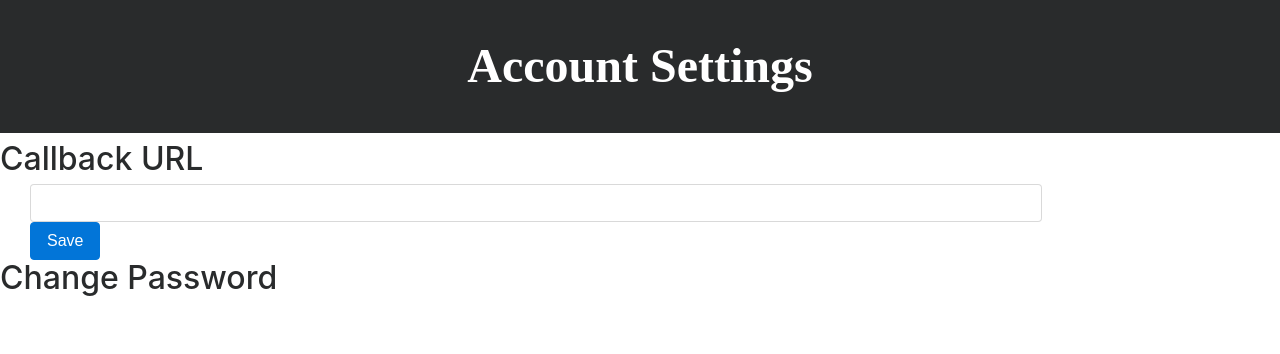
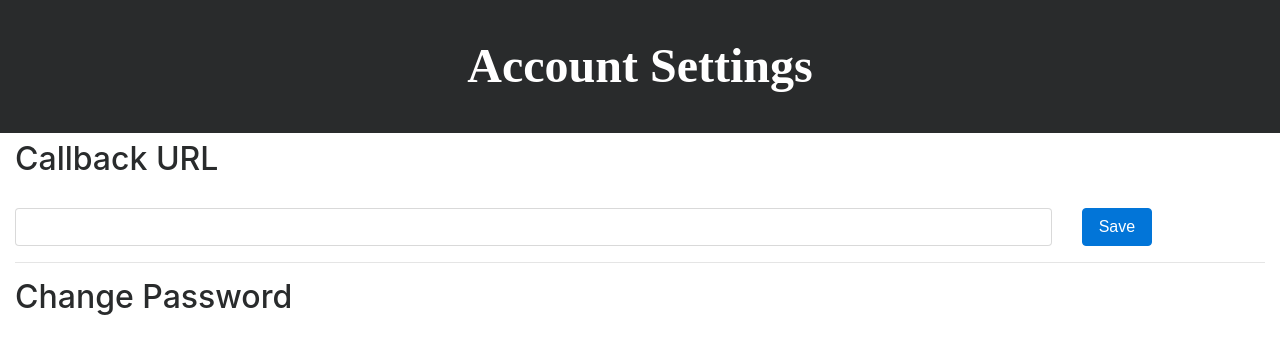
Before and after one commit to ashiswin/Kodyac-Web, a PHP site: page /settings.php in a window 1280 px wide. Shown: the part 56-410 px from the top of the page. Run offline with PHP 8.4, Linux system fonts and the light colour scheme; the visitor is signed in with stand-in values (Sample User, id 1); data that the repository does not hold is empty; some libraries are stand-ins or nearby versions; some web fonts are replaced.

Commit message:
Debug layout

```diff
--- a/settings.php
+++ b/settings.php
@@ -48,10 +48,9 @@
 			<h1 style="font-family: 'Martel', Times New Roman, serif; font-weight: bold; text-align: center; padding: 5vh; color: #FFFFFF; font-size: 3em">Account Settings</h1>
 		</div>
 		<div class="container-fluid">
-			<div class="row">
 			<h2>Callback URL</h2>
 			<br>
-				<div class="col-md-12">
+			<div class="row">
 				<div class="col-md-10">
 					<input type="text" class="form-control">
 				</div>
@@ -61,7 +60,6 @@
 			</div>
 			<hr>
 			<h2>Change Password</h2>
-			</div>
 		</div>
 	</body>
 	<script src="https://code.jquery.com/jquery-3.1.1.min.js"></script>
```
Lines whose indentation alone changed are shown as unchanged.
